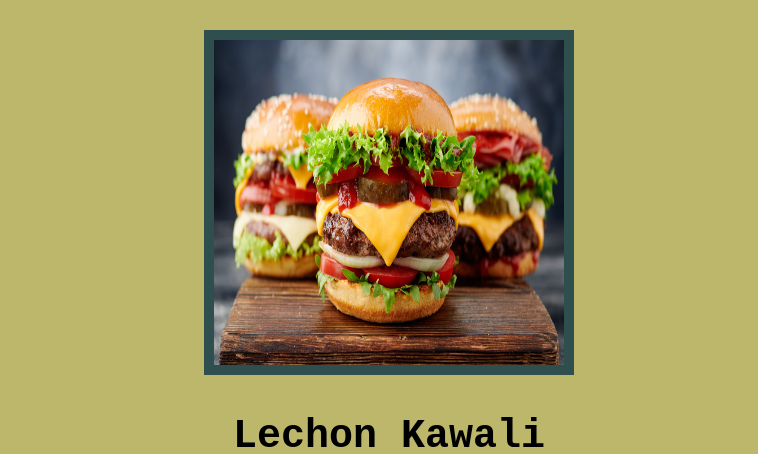
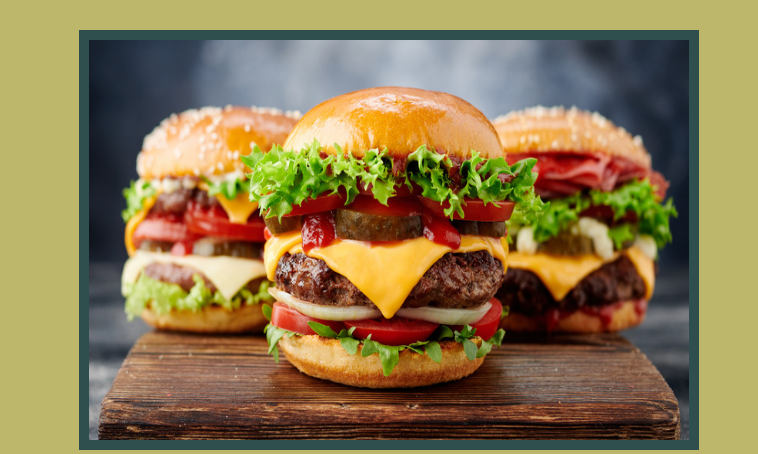
Before and after one commit to raymund-lance/learning-recipes, a plain HTML site: page index.html in a window 1280 px wide. Shown: the part 346-800 px from the top of the page, without its empty margins (251-1009 px from the left). Drawn offline with Linux system fonts and the light colour scheme.

Commit message:
resize the height and width of images

```diff
--- a/css/index.css
+++ b/css/index.css
@@ -17,4 +17,6 @@ font-size: 40px;
     border: 10px;
     border-style: solid;
     border-color: darkslategray;
+    height: 400px;
+    width: 600px;
 }
```
